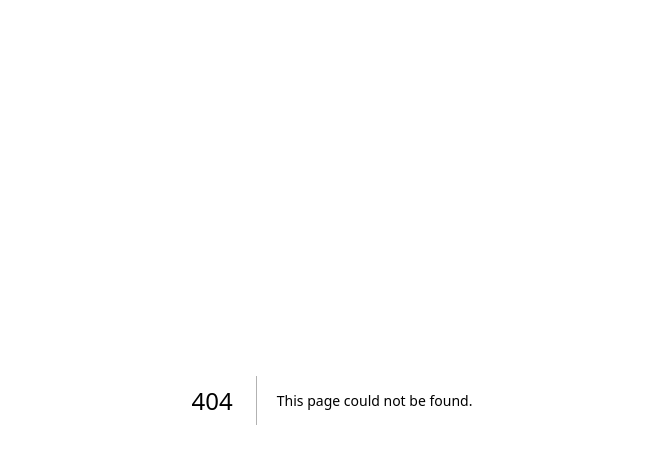
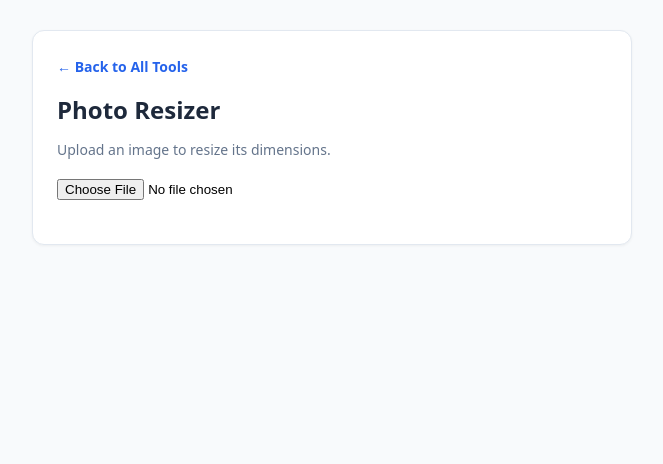
Before and after one commit to abhishek1610-byte/quickphotoeditor, a Next.js app: page /resize-image in a window 1280 px wide. Before the commit this address had no page. Shown: the top 464 px of the page, without its empty margins (308-971 px from the left). Built offline with nearby package versions, Linux system fonts and the light colour scheme.

Commit message:
Create page.js

```diff
--- /dev/null
+++ b/app/resize-image/page.js
@@ -0,0 +1,105 @@
+'use client';
+import { useState, useRef } from 'react';
+import Link from 'next/link';
+
+export default function ResizeImage() {
+  const [image, setImage] = useState(null);
+  const [width, setWidth] = useState(0);
+  const [height, setHeight] = useState(0);
+  const [resizedUrl, setResizedUrl] = useState('');
+  const imgRef = useRef(null);
+
+  const handleImageUpload = (e) => {
+    const file = e.target.files[0];
+    if (file) {
+      const url = URL.createObjectURL(file);
+      const img = new Image();
+      img.src = url;
+      img.onload = () => {
+        setImage(url);
+        setWidth(img.width);
+        setHeight(img.height);
+        imgRef.current = img;
+      };
+    }
+  };
+
+  const handleResize = () => {
+    if (!imgRef.current) return;
+    const canvas = document.createElement('canvas');
+    canvas.width = Number(width);
+    canvas.height = Number(height);
+    const ctx = canvas.getContext('2d');
+
+    ctx.drawImage(imgRef.current, 0, 0, Number(width), Number(height));
+    const result = canvas.toDataURL('image/jpeg', 0.9);
+    setResizedUrl(result);
+  };
+
+  return (
+    <div style={{ fontFamily: 'system-ui, sans-serif', backgroundColor: '#f8fafc', minHeight: '100vh', padding: '30px 16px' }}>
+      <div style={{ maxWidth: '550px', margin: '0 auto', backgroundColor: '#ffffff', padding: '24px', borderRadius: '12px', border: '1px solid #e2e8f0', boxShadow: '0 1px 3px rgba(0,0,0,0.05)' }}>
+
+        <Link href="/" style={{ color: '#2563eb', textDecoration: 'none', fontSize: '14px', fontWeight: 'bold' }}>
+          ← Back to All Tools
+        </Link>
+
+        <h2 style={{ fontSize: '24px', color: '#1e293b', marginTop: '16px', marginBottom: '8px' }}>Photo Resizer</h2>
+        <p style={{ color: '#64748b', fontSize: '14px', marginBottom: '20px' }}>Upload an image to resize its dimensions.</p>
+
+        <input
+          type="file"
+          accept="image/*"
+          onChange={handleImageUpload}
+          style={{ marginBottom: '20px', display: 'block', width: '100%' }}
+        />
+
+        {image && (
+          <div style={{ marginTop: '20px' }}>
+            <div style={{ display: 'flex', gap: '16px', marginBottom: '16px' }}>
+              <div style={{ flex: 1 }}>
+                <label style={{ display: 'block', fontSize: '12px', fontWeight: 'bold', marginBottom: '4px' }}>Width (px)</label>
+                <input
+                  type="number"
+                  value={width}
+                  onChange={(e) => setWidth(e.target.value)}
+                  style={{ width: '100%', padding: '8px', border: '1px solid #cbd5e1', borderRadius: '6px', boxSizing: 'border-box' }}
+                />
+              </div>
+              <div style={{ flex: 1 }}>
+                <label style={{ display: 'block', fontSize: '12px', fontWeight: 'bold', marginBottom: '4px' }}>Height (px)</label>
+                <input
+                  type="number"
+                  value={height}
+                  onChange={(e) => setHeight(e.target.value)}
+                  style={{ width: '100%', padding: '8px', border: '1px solid #cbd5e1', borderRadius: '6px', boxSizing: 'border-box' }}
+                />
+              </div>
+            </div>
+
+            <button
+              onClick={handleResize}
+              style={{ width: '100%', backgroundColor: '#2563eb', color: '#ffffff', border: 'none', padding: '10px', borderRadius: '6px', cursor: 'pointer', fontWeight: 'bold', fontSize: '15px' }}
+            >
+              Resize Image
+            </button>
+          </div>
+        )}
+
+        {resizedUrl && (
+          <div style={{ marginTop: '24px', paddingTop: '20px', borderTop: '1px solid #e2e8f0', textAlign: 'center' }}>
+            <p style={{ color: '#16a34a', fontWeight: 'bold', marginBottom: '12px' }}>Photo Resized Successfully!</p>
+            <a
+              href={resizedUrl}
+              download="resized-photo.jpg"
+              style={{ display: 'inline-block', backgroundColor: '#16a34a', color: '#ffffff', textDecoration: 'none', padding: '10px 20px', borderRadius: '6px', fontWeight: 'bold', fontSize: '14px' }}
+            >
+              Download Resized Photo
+            </a>
+          </div>
+        )}
+
+      </div>
+    </div>
+  );
+}
```
